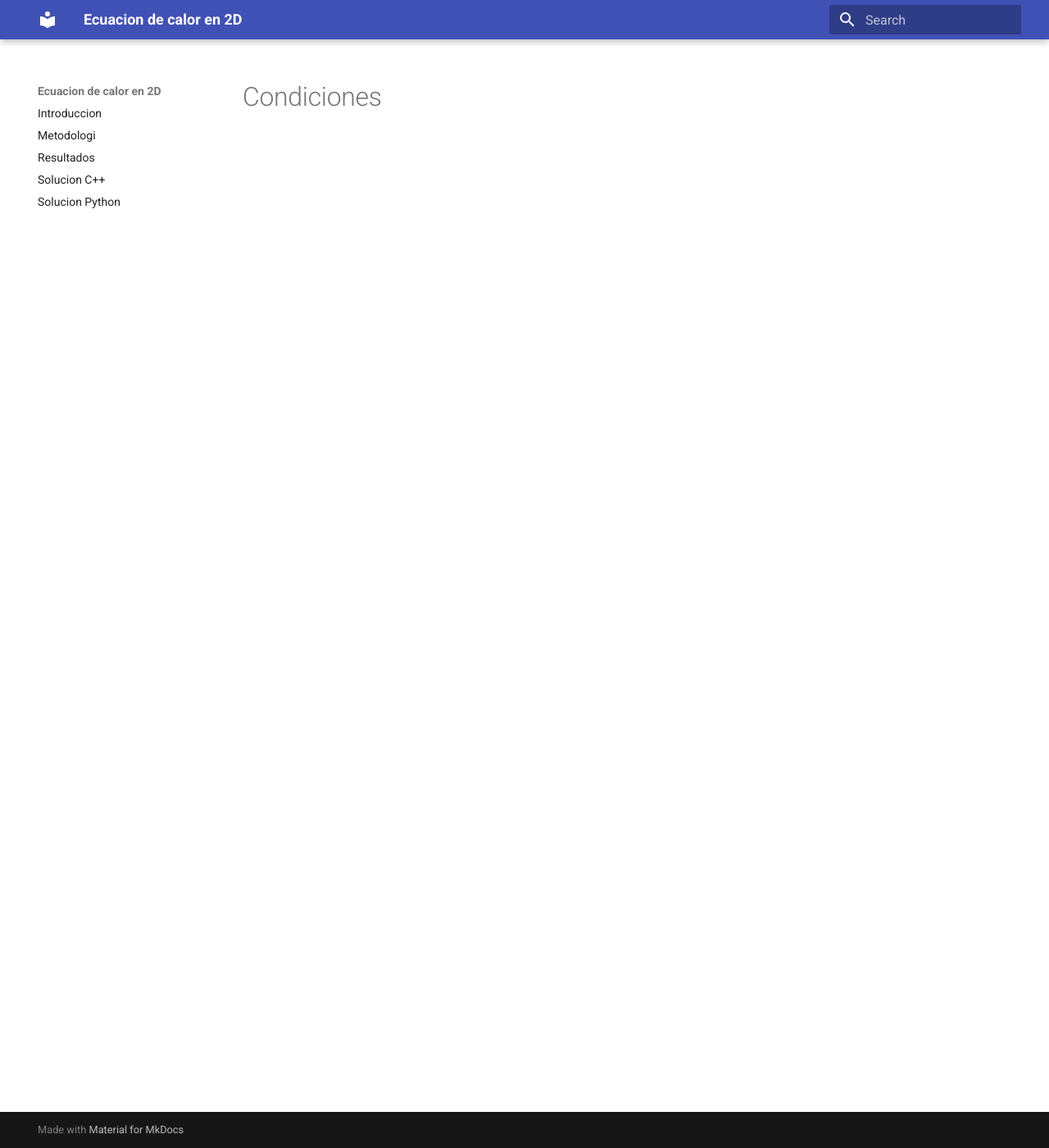
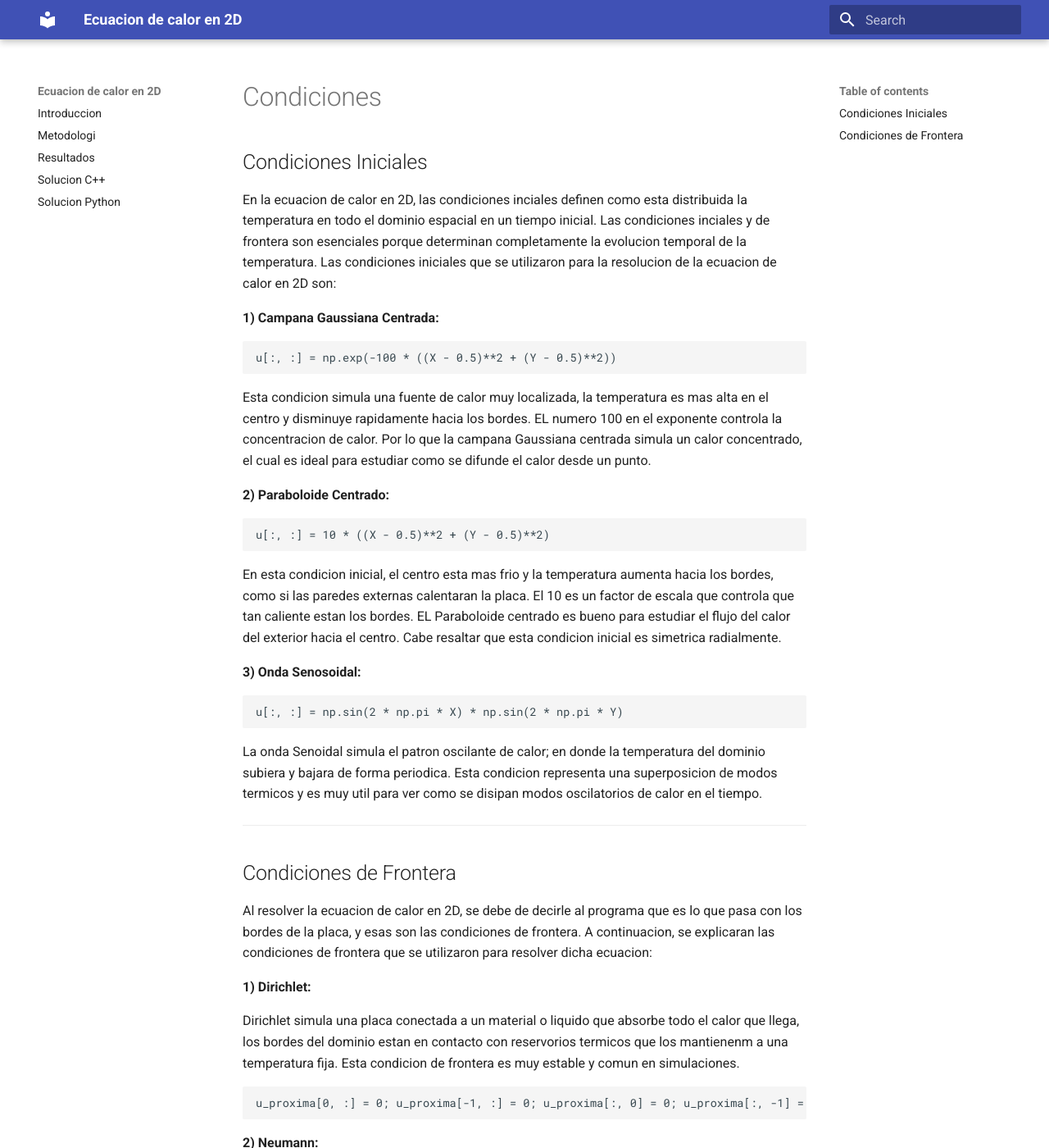
Before and after one commit to KarolayAN/Proyecto, an MkDocs documentation site: the page built from docs/condiciones.md, in a window 1280 px wide and 1400 px high. Shown: the whole window at 82% size. Built offline with MkDocs 1.6.1 and Material for MkDocs 9.7.7, drawn with Linux system fonts in a browser that asks for light colours; some of the changed text lies outside the part shown.

Commit message:
Update condiciones.md

```diff
--- a/docs/condiciones.md
+++ b/docs/condiciones.md
@@ -1 +1,54 @@
-# Condiciones
+## Condiciones Iniciales
+En la ecuacion de calor en 2D, las condiciones inciales definen como esta distribuida la temperatura en todo el dominio espacial en un tiempo inicial. Las condiciones inciales y de frontera son esenciales porque determinan completamente la evolucion temporal de la temperatura.
+Las condiciones iniciales que se utilizaron para la resolucion de la ecuacion de calor en 2D son:
+
+**1) Campana Gaussiana Centrada:**
+
+    u[:, :] = np.exp(-100 * ((X - 0.5)**2 + (Y - 0.5)**2))
+
+Esta condicion simula una fuente de calor muy localizada, la temperatura es mas alta en el centro y disminuye rapidamente hacia los bordes. EL numero 100 en el exponente controla la concentracion de calor. Por lo que la campana Gaussiana centrada simula un calor concentrado, el cual es ideal para estudiar como se difunde el calor desde un punto.
+
+**2) Paraboloide Centrado:**
+
+    u[:, :] = 10 * ((X - 0.5)**2 + (Y - 0.5)**2)
+
+En esta condicion inicial, el centro esta mas frio y la temperatura aumenta hacia los bordes, como si las paredes externas calentaran la placa. El 10 es un factor de escala que controla que tan caliente estan los bordes. EL Paraboloide centrado es bueno para estudiar el flujo del calor del exterior hacia el centro. Cabe resaltar que esta condicion inicial es simetrica radialmente.
+
+**3) Onda Senosoidal:**
+
+    u[:, :] = np.sin(2 * np.pi * X) * np.sin(2 * np.pi * Y)
+
+La onda Senoidal simula el patron oscilante de calor; en donde la temperatura del dominio subiera y bajara de forma periodica. Esta condicion representa una superposicion de modos termicos y es muy util para ver como se disipan modos oscilatorios de calor en el tiempo.
+
+----------------------------------------------------------------------------------------------------------------------
+
+## Condiciones de Frontera
+
+Al resolver la ecuacion de calor en 2D, se debe de decirle al programa que es lo que pasa con los bordes de la placa, y esas son las condiciones de frontera. A continuacion, se explicaran las condiciones de frontera que se utilizaron para resolver dicha ecuacion:
+
+**1) Dirichlet:**
+
+ Dirichlet simula una placa conectada a un material o liquido que absorbe todo el calor que llega, los bordes del dominio estan en contacto con reservorios termicos que los mantienenm a una temperatura fija. Esta condicion de frontera es muy estable y comun en simulaciones.
+
+    u_proxima[0, :] = 0; u_proxima[-1, :] = 0; u_proxima[:, 0] = 0; u_proxima[:, -1] = 0
+
+
+**2) Neumann:**
+
+Neumann simula que los bordes estan aislados termicamente, el calor no puede salir ni entrar por los bordes y no hay flujo de calor a traves de los bordes. Esto implica que no se conoce la temperatura en la frontera, sino el flujo de calor a través de ella. En este caso, lo que se fija es la tasa de variación de la temperatura en dirección perpendicular al borde del dominio.
+
+    #u_proxima[0, :] = u_proxima[1, :]
+    #u_proxima[-1, :] = u_proxima[-2, :]
+    #u_proxima[:, 0] = u_proxima[:, 1]
+    #u_proxima[:, -1] = u_proxima[:, -2]
+
+
+**3) Robin:**
+
+Robin es una condición mixta de Neumann y Dirichlet que modela un intercambio de calor con el ambiente exterior. El parametro beta es el coeficiente de conveccion, por lo que si beta es grande, se pierde calor mas rapido y si beta es pequeño, se pierde calor lentamente. Se establece una relación entre la temperatura en la frontera y su derivada normal.
+
+    beta = 3.0 # Se puede modificar el valor  (Coeficiente de transferencia de calor en fronteras [W/m²K])
+    u_proxima[0, :] = u_proxima[1, :] / (1 + beta * dx)
+    u_proxima[-1, :] = u_proxima[-2, :] / (1 + beta * dx)
+    u_proxima[:, 0] = u_proxima[:, 1] / (1 + beta * dy)
+    u_proxima[:, -1] = u_proxima[:, -2] / (1 + beta * dy)
```
